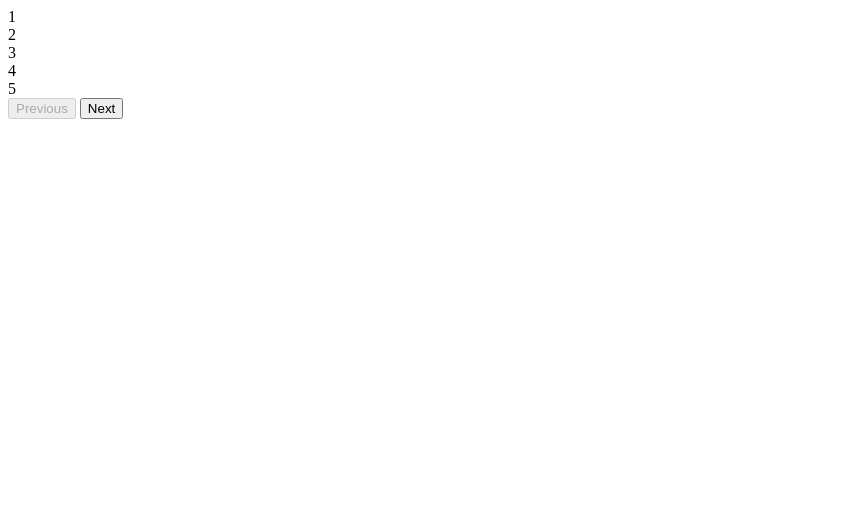
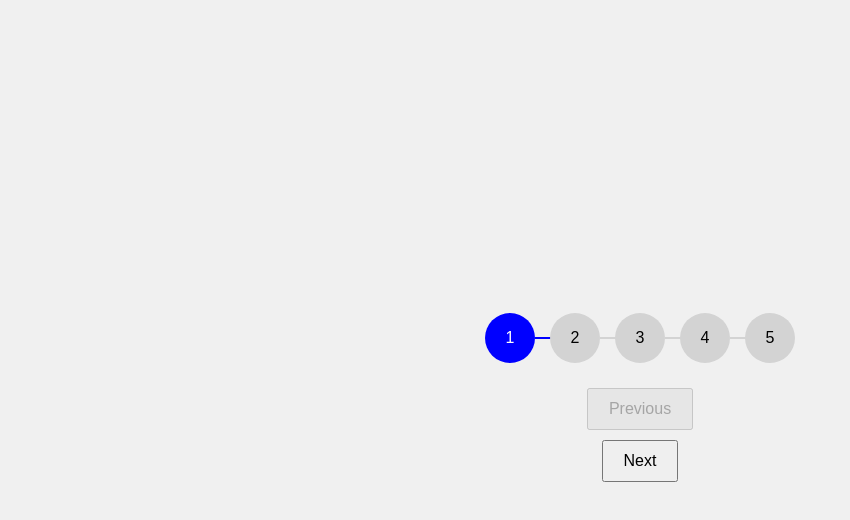
Before and after one commit to acciojob/progress-bar-AsadGuru, a website: page main.html in a window 1280 px wide. Shown: the whole page, without its empty margins (0-850 px from the left). Drawn offline with Linux system fonts and the light colour scheme.

Commit message:
created a submission

```diff
--- a/main.html
+++ b/main.html
@@ -3,20 +3,20 @@
 <head>
     <meta charset="UTF-8">
     <meta name="viewport" content="width=device-width, initial-scale=1.0">
-    <title>Progress Bar</title>
+    <title>Circle Navigation</title>
+    <link rel="stylesheet" href="styles.css">
 </head>
 <body>
-    <div class="progress-container">
-        <div class="circle active" id="circle-1"><span>1</span></div>
+    <div class="container">
+        <div class="circle" id="circle-1"><span>1</span></div>
         <div class="circle" id="circle-2"><span>2</span></div>
         <div class="circle" id="circle-3"><span>3</span></div>
         <div class="circle" id="circle-4"><span>4</span></div>
         <div class="circle" id="circle-5"><span>5</span></div>
     </div>
-    <div class="button-container">
-        <button id="prev" disabled="">Previous</button>
-        <button id="next">Next</button>
-    </div>
+    <button id="prev" disabled>Previous</button>
+    <button id="next">Next</button>
 
+    <script src="script.js"></script>
 </body>
 </html>
--- a/styles.css
+++ b/styles.css
@@ -1,4 +1,3 @@
-
 body {
     font-family: Arial, sans-serif;
     display: flex;
@@ -10,11 +9,11 @@
     background-color: #f0f0f0;
 }
 
-        .progress-container {
+.container {
     display: flex;
     align-items: center;
     gap: 15px;
-            margin-bottom: 20px; /* Space between circles and buttons */
+    margin-bottom: 20px;
 }
 
 .circle {
@@ -53,18 +52,8 @@
     display: none;
 }
 
-        .circle span {
-            font-size: 18px;
-            font-weight: bold;
-        }
-
 button {
     margin: 5px;
     padding: 10px 20px;
     font-size: 16px;
 }
-
-        .button-container {
-            display: flex;
-            gap: 10px;
-        }
```
Lines whose indentation alone changed are shown as unchanged.
